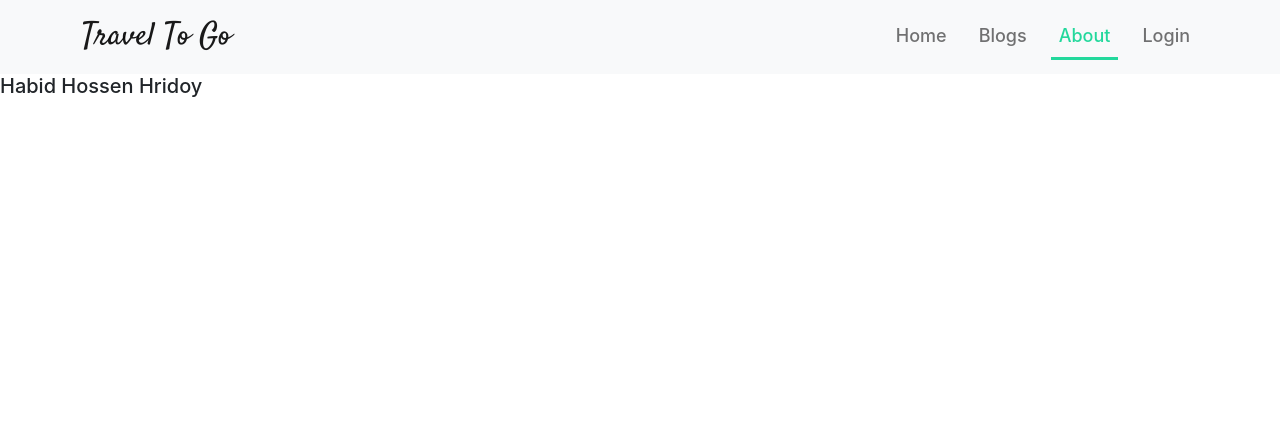
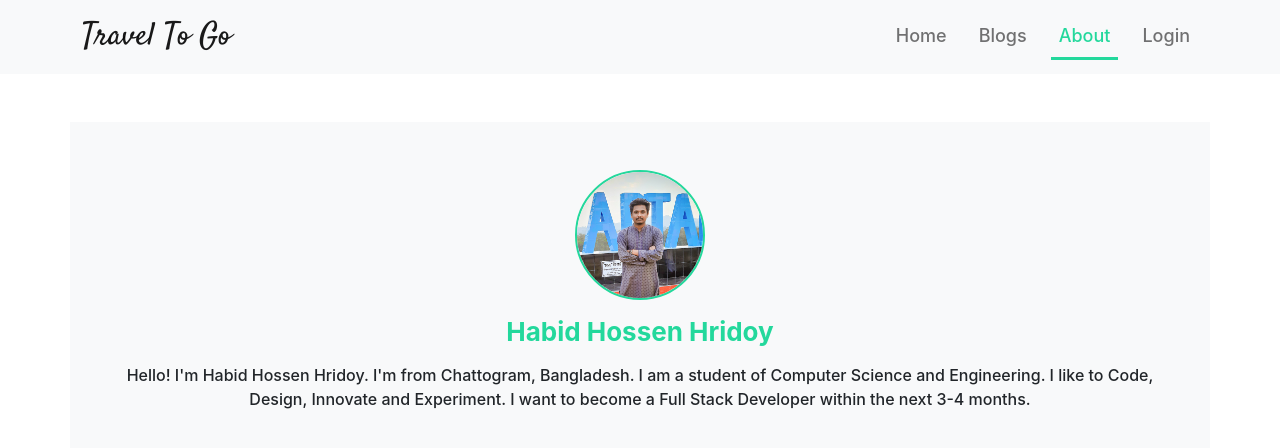
Before and after one commit to Habidhossen/Travel-To-Go, a React (Create React App) app: page /about in a window 1280 px wide. Shown: the top 448 px of the page. Built offline with nearby package versions, Linux system fonts and the light colour scheme.

Commit message:
about me section added

```diff
--- /dev/null
+++ b/src/components/About/About.css
@@ -0,0 +1,17 @@
+.about-img {
+  width: 130px;
+  border-radius: 50%;
+  border: 2px solid #23d89c;
+}
+.about-title {
+  color: #23d89c;
+  font-size: 26px;
+  font-weight: 700;
+  text-align: center;
+  margin-bottom: 16px;
+}
+.about-desc {
+  font-size: 16px;
+  font-weight: 500;
+  text-align: center;
+}
--- a/src/components/About/About.js
+++ b/src/components/About/About.js
@@ -1,9 +1,20 @@
 import React from "react";
+import profileImg from "../../assets/images/profile-img.jpg";
+import "./About.css";
 
 const About = () => {
   return (
-    <div>
-      <h5>Habid Hossen Hridoy</h5>
+    <div className="container mt-5 bg-light p-5 border-5">
+      <div className="d-flex justify-content-center mb-3">
+        <img className="about-img" src={profileImg} alt="" />
+      </div>
+      <h3 className="about-title">Habid Hossen Hridoy</h3>
+      <p className="about-desc">
+        Hello! I'm Habid Hossen Hridoy. I'm from Chattogram, Bangladesh. I am a
+        student of Computer Science and Engineering. I like to Code, Design,
+        Innovate and Experiment. I want to become a Full Stack Developer within
+        the next 3-4 months.
+      </p>
     </div>
   );
 };
```
Also changed, not shown: src/assets/images/profile-img.jpg (added).
